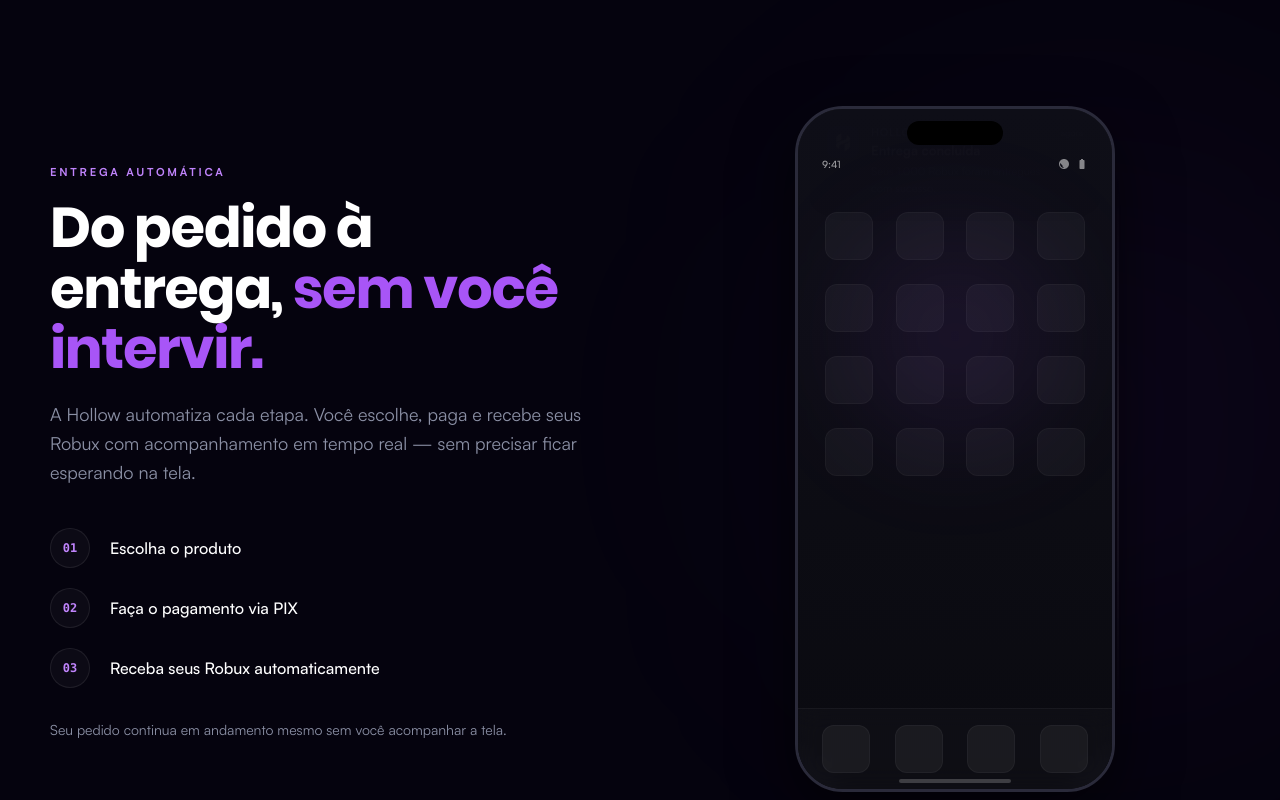
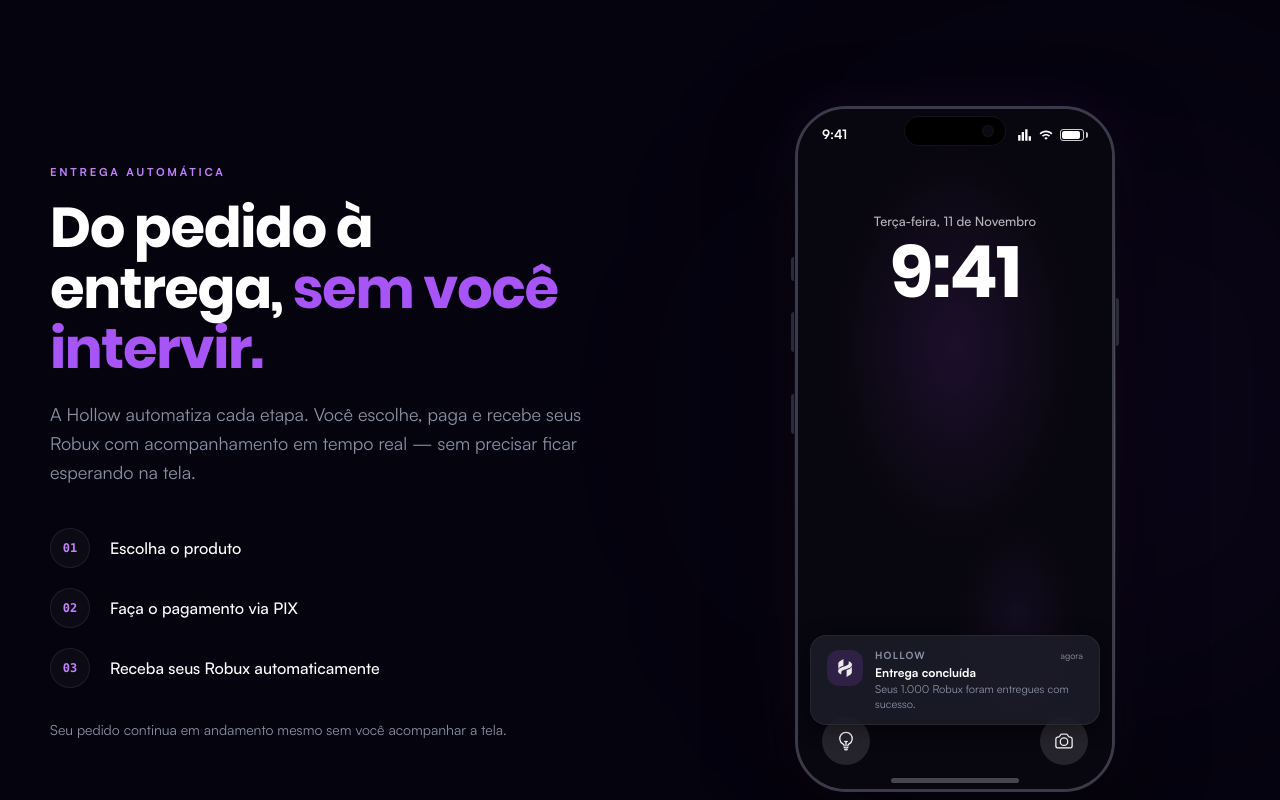
Before and after one commit to haise202020/hollow, a Next.js app: page / in a window 1280 px wide. Shown: the part 960-1760 px from the top of the page. Built offline with nearby package versions, Linux system fonts and the light colour scheme; no server answers.

Commit message:
Atualização do projeto

```diff
--- a/src/components/HomeProof.tsx
+++ b/src/components/HomeProof.tsx
@@ -13,8 +13,8 @@ const NOTIFICATIONS = [
   { title: "Entrega confirmada", body: "3.200 Robux entregues em menos de 2 min." },
 ];
 
-/* ─── Phone notification component ─── */
-function PhoneNotification({
+/* ─── Lock Screen Notification (slides up from bottom) ─── */
+function LockScreenNotification({
   notification,
   visible,
 }: {
@@ -23,41 +23,83 @@ function PhoneNotification({
 }) {
   return (
     <div
-      className={`pointer-events-none absolute top-4 left-3 right-3 z-30 flex items-start gap-3 rounded-2xl border border-white/[0.08] bg-[#1a1a2e]/95 px-4 py-3.5 shadow-[0_8px_32px_rgba(0,0,0,0.5)] backdrop-blur-xl transition-all duration-500 ease-[cubic-bezier(0.16,1,0.3,1)] ${
+      className={`absolute bottom-16 left-3 right-3 z-30 transition-all duration-700 ease-[cubic-bezier(0.16,1,0.3,1)] ${
         visible
           ? "translate-y-0 opacity-100"
-          : "-translate-y-4 opacity-0"
+          : "translate-y-8 opacity-0"
       }`}
     >
+      <div className="flex items-start gap-3 rounded-2xl border border-white/[0.06] bg-[#1c1c28]/90 px-4 py-3 shadow-[0_4px_20px_rgba(0,0,0,0.4)] backdrop-blur-xl">
         {/* Hollow logo mini */}
-      <div className="mt-0.5 flex h-8 w-8 shrink-0 items-center justify-center rounded-lg bg-[var(--accent)]/15">
+        <div className="mt-0.5 flex h-9 w-9 shrink-0 items-center justify-center rounded-xl bg-[var(--accent)]/15">
           <Image
             src="/logo.png"
             alt=""
-          width={20}
-          height={20}
+            width={22}
+            height={22}
             className="h-5 w-auto opacity-90"
           />
         </div>
 
         <div className="min-w-0 flex-1">
-        <p className="text-[11px] font-semibold uppercase tracking-wider text-[var(--fg-muted)]">
-          Hollow
+          <div className="flex items-center justify-between">
+            <p className="text-[10px] font-semibold uppercase tracking-[0.12em] text-[var(--fg-muted)]">
+              HOLLOW
             </p>
-        <p className="mt-0.5 text-[13px] font-semibold leading-tight text-white">
+            <span className="text-[9px] text-[var(--fg-muted)]">agora</span>
+          </div>
+          <p className="mt-0.5 text-[12px] font-semibold leading-tight text-white">
             {notification.title}
           </p>
-        <p className="mt-1 text-[11px] leading-relaxed text-[var(--fg-muted)]">
+          <p className="mt-0.5 text-[11px] leading-snug text-[var(--fg-muted)]">
             {notification.body}
           </p>
         </div>
-
-      <span className="mt-0.5 text-[9px] text-[var(--fg-muted)]">agora</span>
+      </div>
     </div>
   );
 }
 
-/* ─── Interactive 3D Phone ─── */
+/* ─── Status Bar Icons ─── */
+function StatusBar() {
+  return (
+    <div className="flex items-center justify-between px-6 pt-4 pb-1">
+      {/* Left: Time */}
+      <span className="text-[13px] font-semibold text-white">9:41</span>
+
+      {/* Right: Signal, WiFi, Battery */}
+      <div className="flex items-center gap-1.5">
+        {/* Signal bars */}
+        <svg className="h-3.5 w-4 text-white" fill="currentColor" viewBox="0 0 24 24">
+          <path d="M2 22h4V12H2v10zm6 0h4V7H8v15zm6 0h4V2h-4v20zm6 0h4v-8h-4v8z" />
+        </svg>
+        {/* WiFi */}
+        <svg className="h-3.5 w-4 text-white" fill="currentColor" viewBox="0 0 24 24">
+          <path d="M1 9l2 2c4.97-4.97 13.03-4.97 18 0l2-2C16.93 2.93 7.08 2.93 1 9zm8 8l3 3 3-3c-1.65-1.66-4.34-1.66-6 0zm-4-4l2 2c2.76-2.76 7.24-2.76 10 0l2-2C15.14 9.14 8.87 9.14 5 13z" />
+        </svg>
+        {/* Battery */}
+        <div className="flex items-center gap-0.5">
+          <div className="relative h-3 w-6 rounded-[3px] border border-white/80">
+            <div className="absolute inset-[1px] right-[2px] rounded-[2px] bg-white" style={{ width: "80%" }} />
+          </div>
+          <div className="h-1.5 w-[2px] rounded-r-full bg-white/80" />
+        </div>
+      </div>
+    </div>
+  );
+}
+
+/* ─── Dynamic Island ─── */
+function DynamicIsland() {
+  return (
+    <div className="absolute top-2 left-1/2 z-40 h-[28px] w-[100px] -translate-x-1/2 rounded-full bg-black shadow-[0_0_0_1px_rgba(255,255,255,0.05)]">
+      {/* Camera lens hint */}
+      <div className="absolute right-3 top-1/2 h-2.5 w-2.5 -translate-y-1/2 rounded-full bg-[#0a0a12] ring-1 ring-white/[0.08]" />
+    </div>
+  );
+}
+
+/* ─── Interactive 3D Phone with Lock Screen ─── */
 function PhoneMockup() {
   const phoneRef = useRef<HTMLDivElement>(null);
   const [rotation, setRotation] = useState({ x: 0, y: 0 });
@@ -65,7 +107,7 @@ function PhoneMockup() {
   const [notifIndex, setNotifIndex] = useState(0);
   const [notifVisible, setNotifVisible] = useState(false);
 
-  // Mouse parallax
+  // Smooth mouse parallax with inertia
   const handleMouseMove = useCallback((e: React.MouseEvent) => {
     if (!phoneRef.current) return;
     const rect = phoneRef.current.getBoundingClientRect();
@@ -74,8 +116,8 @@ function PhoneMockup() {
     const deltaX = (e.clientX - centerX) / (rect.width / 2);
     const deltaY = (e.clientY - centerY) / (rect.height / 2);
     setRotation({
-      x: Math.max(-8, Math.min(8, -deltaY * 8)),
-      y: Math.max(-8, Math.min(8, deltaX * 8)),
+      x: Math.max(-6, Math.min(6, -deltaY * 6)),
+      y: Math.max(-6, Math.min(6, deltaX * 6)),
     });
   }, []);
 
@@ -96,12 +138,11 @@ function PhoneMockup() {
         timeout = setTimeout(() => {
           setNotifIndex((prev) => (prev + 1) % NOTIFICATIONS.length);
           cycle();
-        }, 800);
-      }, 4000);
+        }, 1000);
+      }, 4500);
     }
 
-    // Start after initial delay
-    timeout = setTimeout(cycle, 2000);
+    timeout = setTimeout(cycle, 2500);
     return () => clearTimeout(timeout);
   }, []);
 
@@ -115,77 +156,106 @@ function PhoneMockup() {
     >
       <div
         ref={phoneRef}
-        className="relative transition-transform duration-200 ease-out"
+        className="relative transition-transform duration-300 ease-out"
         style={{
           transform: `rotateX(${rotation.x}deg) rotateY(${rotation.y}deg)`,
           transformStyle: "preserve-3d",
         }}
       >
-        {/* Phone body */}
-        <div className="relative overflow-hidden rounded-[3rem] border-[3px] border-[#2a2a3a] bg-[#0a0a0f] shadow-[0_20px_60px_rgba(0,0,0,0.6),0_0_0_1px_rgba(255,255,255,0.05)_inset]">
-          {/* Screen bezel highlight */}
+        {/* Phone outer shell — premium metallic frame */}
+        <div className="relative overflow-hidden rounded-[3.2rem] border-[3px] border-[#3a3a4a] bg-[#0d0d14] shadow-[0_30px_80px_rgba(0,0,0,0.7),0_0_0_1px_rgba(255,255,255,0.03)_inset,0_0_60px_rgba(168,85,247,0.08)]">
+          {/* Inner bezel highlight */}
           <div
             aria-hidden
-            className="pointer-events-none absolute inset-0 rounded-[2.8rem] border border-white/[0.04]"
+            className="pointer-events-none absolute inset-[2px] rounded-[3rem] border border-white/[0.03]"
           />
 
-          {/* Dynamic island / notch */}
-          <div className="absolute top-3 left-1/2 z-40 h-6 w-24 -translate-x-1/2 rounded-full bg-black" />
+          {/* Screen area — Lock Screen */}
+          <div className="relative aspect-[9/19.5] w-full overflow-hidden bg-[#08060e]">
+            {/* Wallpaper: subtle purple ambient glow */}
+            <div
+              aria-hidden
+              className="pointer-events-none absolute top-[35%] left-1/2 h-[60%] w-[80%] -translate-x-1/2 -translate-y-1/2 rounded-full bg-[radial-gradient(ellipse,rgba(168,85,247,0.12)_0%,transparent_70%)]"
+            />
+            <div
+              aria-hidden
+              className="pointer-events-none absolute bottom-[10%] right-[10%] h-[30%] w-[40%] rounded-full bg-[radial-gradient(ellipse,rgba(139,92,246,0.08)_0%,transparent_70%)]"
+            />
 
-          {/* Screen content area */}
-          <div className="relative aspect-[9/19.5] w-full overflow-hidden bg-gradient-to-b from-[#0f0f18] to-[#0a0a10]">
-            {/* Status bar */}
-            <div className="flex items-center justify-between px-6 pt-12 pb-2">
-              <span className="text-[10px] font-medium text-white/60">9:41</span>
-              <div className="flex items-center gap-1.5">
-                <svg className="h-3 w-3 text-white/50" fill="currentColor" viewBox="0 0 24 24">
-                  <path d="M12 2C6.48 2 2 6.48 2 12s4.48 10 10 10 10-4.48 10-10S17.52 2 12 2zm-1 17.93c-3.95-.49-7-3.85-7-7.93 0-.62.08-1.21.21-1.79L9 15v1c0 1.1.9 2 2 2v1.93z" />
-                </svg>
-                <svg className="h-3 w-3 text-white/50" fill="currentColor" viewBox="0 0 24 24">
-                  <path d="M15.67 4H14V2h-4v2H8.33C7.6 4 7 4.6 7 5.33v15.33C7 21.4 7.6 22 8.33 22h7.33c.74 0 1.34-.6 1.34-1.33V5.33C17 4.6 16.4 4 15.67 4z" />
+            {/* Dynamic Island */}
+            <DynamicIsland />
+
+            {/* Status Bar */}
+            <StatusBar />
+
+            {/* ── Lock Screen Content ── */}
+            <div className="relative flex flex-col items-center pt-16 pb-4">
+              {/* Date */}
+              <p className="text-[13px] font-medium text-white/70">
+                Terça-feira, 11 de Novembro
+              </p>
+
+              {/* Large Time */}
+              <p className="mt-1 font-display text-[72px] font-bold leading-none tracking-tight text-white">
+                9:41
+              </p>
+            </div>
+
+            {/* ── Bottom controls ── */}
+            {/* Flashlight icon — bottom left */}
+            <div className="absolute bottom-6 left-6 flex h-12 w-12 items-center justify-center rounded-full bg-white/[0.12] backdrop-blur-sm">
+              <svg className="h-5 w-5 text-white" fill="none" viewBox="0 0 24 24" stroke="currentColor" strokeWidth={1.5}>
+                <path strokeLinecap="round" strokeLinejoin="round" d="M12 18v-5.25m0 0a6.01 6.01 0 001.5-.189m-1.5.189a6.01 6.01 0 01-1.5-.189m3.75 7.478a12.06 12.06 0 01-4.5 0m3.75 2.383a14.406 14.406 0 01-3 0M14.25 18v-.192c0-.983.658-1.823 1.508-2.316a7.5 7.5 0 10-7.517 0c.85.493 1.509 1.333 1.509 2.316V18" />
               </svg>
             </div>
+
+            {/* Camera icon — bottom right */}
+            <div className="absolute bottom-6 right-6 flex h-12 w-12 items-center justify-center rounded-full bg-white/[0.12] backdrop-blur-sm">
+              <svg className="h-5 w-5 text-white" fill="none" viewBox="0 0 24 24" stroke="currentColor" strokeWidth={1.5}>
+                <path strokeLinecap="round" strokeLinejoin="round" d="M6.827 6.175A2.31 2.31 0 015.186 7.23c-.38.054-.757.112-1.134.175C2.999 7.58 2.25 8.507 2.25 9.574V18a2.25 2.25 0 002.25 2.25h15A2.25 2.25 0 0021.75 18V9.574c0-1.067-.75-1.994-1.802-2.169a47.865 47.865 0 00-1.134-.175 2.31 2.31 0 01-1.64-1.055l-.822-1.316a2.192 2.192 0 00-1.736-1.039 48.774 48.774 0 00-5.232 0 2.192 2.192 0 00-1.736 1.039l-.821 1.316z" />
+                <path strokeLinecap="round" strokeLinejoin="round" d="M16.5 12.75a4.5 4.5 0 11-9 0 4.5 4.5 0 019 0z" />
+              </svg>
             </div>
 
-            {/* Wallpaper ambient glow */}
-            <div
-              aria-hidden
-              className="pointer-events-none absolute top-1/3 left-1/2 h-48 w-48 -translate-x-1/2 -translate-y-1/2 rounded-full bg-[var(--accent)]/10 blur-[60px]"
-            />
+            {/* Home indicator bar */}
+            <div className="absolute bottom-1.5 left-1/2 h-[5px] w-32 -translate-x-1/2 rounded-full bg-white/25" />
 
-            {/* App grid placeholder — subtle dots */}
-            <div className="mt-8 grid grid-cols-4 gap-x-4 gap-y-6 px-6">
-              {Array.from({ length: 16 }).map((_, i) => (
-                <div key={i} className="flex flex-col items-center gap-1.5">
-                  <div className="h-12 w-12 rounded-xl bg-white/[0.04] border border-white/[0.03]" />
-                </div>
-              ))}
-            </div>
-
-            {/* Bottom dock */}
-            <div className="absolute bottom-0 left-0 right-0 border-t border-white/[0.04] bg-white/[0.02] px-6 py-4 backdrop-blur-md">
-              <div className="flex justify-between">
-                {Array.from({ length: 4 }).map((_, i) => (
-                  <div key={i} className="h-12 w-12 rounded-xl bg-white/[0.05] border border-white/[0.04]" />
-                ))}
-              </div>
-            </div>
-
-            {/* Home indicator */}
-            <div className="absolute bottom-1.5 left-1/2 h-1 w-28 -translate-x-1/2 rounded-full bg-white/20" />
-
-            {/* Notification overlay */}
-            <PhoneNotification
+            {/* Notification — slides up from bottom */}
+            <LockScreenNotification
               notification={NOTIFICATIONS[notifIndex]}
               visible={notifVisible}
             />
           </div>
         </div>
 
-        {/* Phone side reflection */}
+        {/* Phone side reflections — metallic edges */}
         <div
           aria-hidden
-          className="pointer-events-none absolute -right-1 top-[10%] bottom-[10%] w-[2px] rounded-full bg-gradient-to-b from-transparent via-white/[0.08] to-transparent"
+          className="pointer-events-none absolute -right-[1px] top-[8%] bottom-[8%] w-[2px] rounded-full bg-gradient-to-b from-transparent via-white/[0.12] to-transparent"
+        />
+        <div
+          aria-hidden
+          className="pointer-events-none absolute -left-[1px] top-[15%] bottom-[15%] w-[1px] rounded-full bg-gradient-to-b from-transparent via-white/[0.06] to-transparent"
+        />
+
+        {/* Side button — right */}
+        <div
+          aria-hidden
+          className="pointer-events-none absolute -right-[4px] top-[28%] h-12 w-[3px] rounded-r-sm bg-[#2a2a3a]"
+        />
+
+        {/* Volume buttons — left */}
+        <div
+          aria-hidden
+          className="pointer-events-none absolute -left-[4px] top-[22%] h-6 w-[3px] rounded-l-sm bg-[#2a2a3a]"
+        />
+        <div
+          aria-hidden
+          className="pointer-events-none absolute -left-[4px] top-[30%] h-10 w-[3px] rounded-l-sm bg-[#2a2a3a]"
+        />
+        <div
+          aria-hidden
+          className="pointer-events-none absolute -left-[4px] top-[42%] h-10 w-[3px] rounded-l-sm bg-[#2a2a3a]"
         />
       </div>
     </div>
@@ -196,7 +266,7 @@ function PhoneMockup() {
 export function HomeProof() {
   return (
     <section className="relative overflow-hidden bg-[var(--bg)]">
-      {/* Subtle ambient */}
+      {/* Subtle ambient glow */}
       <div
         aria-hidden
         className="pointer-events-none absolute right-[-5%] top-[20%] h-[500px] w-[500px] rounded-full bg-[rgba(168,85,247,0.06)] blur-[140px]"
@@ -248,7 +318,7 @@ export function HomeProof() {
             </p>
           </div>
 
-          {/* ── Right: 3D Phone ── */}
+          {/* ── Right: 3D Phone with Lock Screen ── */}
           <div className="flex items-center justify-center lg:justify-end">
             <PhoneMockup />
           </div>
```
Lines whose indentation alone changed are shown as unchanged.
